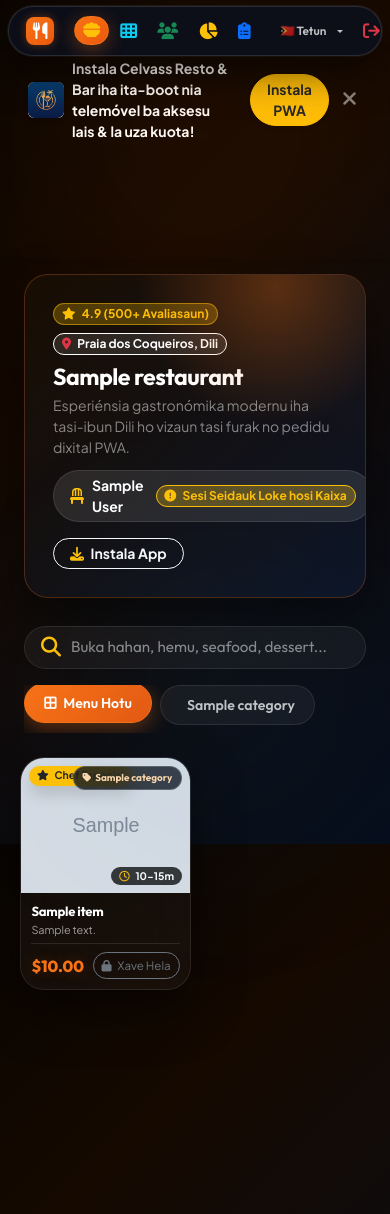
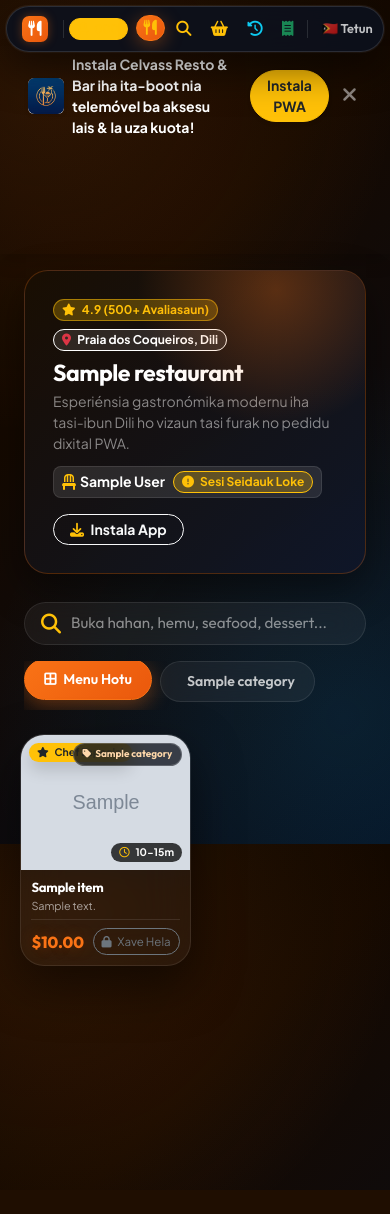
Before and after one commit to Gaio27/sistema-pedidu-delicious, a Django app: a page that uses templates/base/base.html in a window 390 px wide. After the commit the page ends 1190 px from the top, so only its background shows below. Run offline with Django 5.2, Linux system fonts and the light colour scheme; a user stored in the database is signed in; tables that the repository leaves empty hold one stand-in row (values such as "Sample post"); grey boxes marked "Sample" are stand-in pictures; data that the repository does not hold is empty; parts of the project's set-up code (start-up, migrations or seed data) failed here and were passed over; some libraries are stand-ins or nearby versions.

Commit message:
feat(ui): optimize dock navigation, inline search morph, compact mobile session text, and boost rendering performance

```diff
--- a/static/css/style.css
+++ b/static/css/style.css
@@ -55,7 +55,10 @@
 
 body {
   font-family: 'Plus Jakarta Sans', -apple-system, BlinkMacSystemFont, 'Segoe UI', Roboto, sans-serif;
-  background: linear-gradient(135deg, #090500 0%, #150900 35%, #070e1c 100%) fixed;
+  background:
+    radial-gradient(circle at 12% 10%, rgba(249, 115, 22, 0.14) 0%, transparent 42%),
+    radial-gradient(circle at 88% 85%, rgba(14, 165, 233, 0.12) 0%, transparent 45%),
+    linear-gradient(135deg, #090500 0%, #150900 35%, #070e1c 100%) fixed;
   color: var(--text-body);
   margin: 0;
   padding: 0;
@@ -64,41 +67,6 @@ body {
   -moz-osx-font-smoothing: grayscale;
   position: relative;
   overflow-x: hidden;
-}
-
-/* Atmospheric Ambient Lighting Mesh */
-body::before,
-body::after {
-  content: '';
-  position: fixed;
-  border-radius: 50%;
-  pointer-events: none;
-  filter: blur(90px);
-  z-index: 0;
-  opacity: 0.35;
-  animation: float-ambient 10s ease-in-out infinite alternate;
-}
-
-body::before {
-  width: 550px;
-  height: 550px;
-  background: radial-gradient(circle, rgba(249, 115, 22, 0.25) 0%, transparent 70%);
-  top: -120px;
-  left: -100px;
-}
-
-body::after {
-  width: 500px;
-  height: 500px;
-  background: radial-gradient(circle, rgba(14, 165, 233, 0.18) 0%, transparent 70%);
-  bottom: -100px;
-  right: -80px;
-  animation-delay: 5s;
-}
-
-@keyframes float-ambient {
-  0% { transform: translate(0, 0) scale(1); }
-  100% { transform: translate(35px, -25px) scale(1.08); }
 }
 
 h1, h2, h3, h4, h5, h6, .brand-font {
@@ -191,19 +157,17 @@ h1, h2, h3, h4, h5, h6, .brand-font {
 .glass-card:hover,
 .card-custom:hover {
   border-color: var(--border-glass-hover) !important;
-  box-shadow: var(--shadow-hover) !important;
+  box-shadow: 0 12px 35px rgba(0, 0, 0, 0.55), 0 0 15px rgba(249, 115, 22, 0.1) !important;
 }
 
 /* Resto Hero Banner */
 .resto-hero-banner {
-  background: linear-gradient(135deg, rgba(25, 14, 2, 0.85) 0%, rgba(15, 23, 42, 0.85) 100%);
-  backdrop-filter: blur(24px);
-  -webkit-backdrop-filter: blur(24px);
+  background: linear-gradient(135deg, rgba(25, 14, 2, 0.92) 0%, rgba(15, 23, 42, 0.92) 100%);
   border: 1px solid rgba(249, 115, 22, 0.25);
   border-radius: var(--radius-lg);
   padding: 1.75rem;
   margin-bottom: 1.75rem;
-  box-shadow: 0 20px 50px rgba(0, 0, 0, 0.45);
+  box-shadow: 0 16px 40px rgba(0, 0, 0, 0.45);
   position: relative;
   overflow: hidden;
 }
@@ -1086,22 +971,32 @@ body.occupied-page #flyingDockWrapper,
   justify-content: center;
   padding: 0 0.75rem;
   pointer-events: none;
+  transform: translateZ(0);
+  will-change: transform;
 }
 
 .flying-glass-dock {
   pointer-events: auto;
   display: inline-flex;
   align-items: center;
-  gap: 0.35rem;
-  background: var(--dock-bg, rgba(12, 17, 28, 0.9));
-  backdrop-filter: blur(28px);
-  -webkit-backdrop-filter: blur(28px);
+  gap: 0.25rem;
+  background: rgba(12, 17, 28, 0.92);
+  backdrop-filter: blur(16px);
+  -webkit-backdrop-filter: blur(16px);
   border: 1px solid var(--dock-border, rgba(255, 255, 255, 0.12));
   border-radius: var(--dock-radius, 9999px);
-  padding: 0.35rem 0.75rem;
+  padding: 0.35rem 0.65rem;
   box-shadow: 0 16px 40px rgba(0, 0, 0, 0.55), 0 0 1px 1px rgba(255, 255, 255, 0.08);
-  transition: all 0.3s cubic-bezier(0.16, 1, 0.3, 1);
-  max-width: 96vw;
+  transition: border-color 0.25s ease, box-shadow 0.25s ease;
+  max-width: 98vw;
+  overflow-x: auto;
+  white-space: nowrap;
+  scrollbar-width: none;
+  -webkit-overflow-scrolling: touch;
+}
+
+.flying-glass-dock::-webkit-scrollbar {
+  display: none;
 }
 
 .flying-glass-dock:hover {
@@ -1112,8 +1007,8 @@ body.occupied-page #flyingDockWrapper,
 .dock-item-btn {
   display: inline-flex;
   align-items: center;
-  gap: 0.45rem;
-  padding: 0.42rem 0.8rem;
+  gap: 0.4rem;
+  padding: 0.38rem 0.72rem;
   border-radius: var(--radius-pill);
   color: rgba(255, 255, 255, 0.75);
   text-decoration: none;
@@ -1124,23 +1019,23 @@ body.occupied-page #flyingDockWrapper,
   background: transparent;
   cursor: pointer;
   white-space: nowrap;
-  transition: all 0.22s cubic-bezier(0.16, 1, 0.3, 1);
+  transition: all 0.2s cubic-bezier(0.16, 1, 0.3, 1);
 }
 
 .dock-item-btn i {
-  font-size: 1.05rem;
-  transition: transform 0.22s ease, color 0.22s ease;
+  font-size: 1.02rem;
+  transition: transform 0.2s ease, color 0.2s ease;
 }
 
 /* macOS magnification zoom on hover */
 .dock-item-btn:hover {
   color: #ffffff;
   background: rgba(255, 255, 255, 0.08);
-  transform: translateY(-2px) scale(1.05);
+  transform: translateY(-2px) scale(1.04);
 }
 
 .dock-item-btn:hover i {
-  transform: scale(1.18);
+  transform: scale(1.15);
   color: var(--primary-color);
 }
 
@@ -1155,22 +1050,60 @@ body.occupied-page #flyingDockWrapper,
 
 .dock-divider {
   width: 1px;
-  height: 22px;
+  height: 20px;
   background: rgba(255, 255, 255, 0.12);
-  margin: 0 0.2rem;
+  margin: 0 0.15rem;
+}
+
+/* Morphing Inline Dock Search Bar */
+.dock-search-inline {
+  min-width: 220px;
+  max-width: 480px;
+  padding: 0.15rem 0.35rem;
+}
+
+.dock-search-input {
+  background: transparent !important;
+  border: none !important;
+  color: #ffffff !important;
+  outline: none !important;
+  box-shadow: none !important;
+  font-family: 'Outfit', sans-serif;
+  font-size: 0.85rem;
+  width: 100%;
+}
+
+.dock-search-input::placeholder {
+  color: rgba(255, 255, 255, 0.45) !important;
+  font-size: 0.8rem;
 }
 
 @media (max-width: 767.98px) {
   .flying-glass-dock-wrapper {
-    top: 0.4rem;
-    padding: 0 0.4rem;
+    top: 0.35rem;
+    padding: 0 0.35rem;
   }
   .flying-glass-dock {
-    padding: 0.25rem 0.5rem;
-    gap: 0.15rem;
+    padding: 0.22rem 0.4rem;
+    gap: 0.12rem;
+    max-width: 98vw;
   }
   .dock-item-btn {
-    padding: 0.32rem 0.5rem;
-    font-size: 0.74rem;
+    padding: 0.28rem 0.42rem;
+    font-size: 0.72rem;
+    gap: 0.2rem;
+  }
+  .dock-item-btn i {
+    font-size: 0.95rem;
+  }
+  #current-lang-label::after {
+    display: none !important;
+  }
+  .dock-divider {
+    height: 18px;
+    margin: 0 0.1rem;
+  }
+  .dock-search-inline {
+    min-width: 180px;
   }
 }
--- a/static/js/customer.js
+++ b/static/js/customer.js
@@ -60,18 +60,46 @@ class CustomerApp {
 
     // Search bar
     const searchInput = document.getElementById('menu-search');
+    const dockSearchInput = document.getElementById('dock-search-input');
+
+    const applySearch = (q) => {
+      document.querySelectorAll('.menu-item-col').forEach((card) => {
+        const name = (card.dataset.name || '').toLowerCase();
+        const desc = (card.dataset.desc || '').toLowerCase();
+        if (!q || name.includes(q) || desc.includes(q)) {
+          card.style.display = 'block';
+        } else {
+          card.style.display = 'none';
+        }
+      });
+    };
+
     if (searchInput) {
       searchInput.addEventListener('input', (e) => {
         const q = e.target.value.toLowerCase().trim();
-        document.querySelectorAll('.menu-item-col').forEach((card) => {
-          const name = (card.dataset.name || '').toLowerCase();
-          const desc = (card.dataset.desc || '').toLowerCase();
-          if (name.includes(q) || desc.includes(q)) {
-            card.style.display = 'block';
-          } else {
-            card.style.display = 'none';
-          }
-        });
+        if (dockSearchInput && dockSearchInput.value !== e.target.value) {
+          dockSearchInput.value = e.target.value;
+        }
+        applySearch(q);
+      });
+    }
+
+    if (dockSearchInput) {
+      dockSearchInput.addEventListener('input', (e) => {
+        const q = e.target.value.toLowerCase().trim();
+        if (searchInput && searchInput.value !== e.target.value) {
+          searchInput.value = e.target.value;
+        }
+        applySearch(q);
+        const grid = document.getElementById('menu-grid');
+        if (grid && window.scrollY < 200) {
+          grid.scrollIntoView({ behavior: 'smooth', block: 'start' });
+        }
+      });
+      dockSearchInput.addEventListener('keydown', (e) => {
+        if (e.key === 'Escape') {
+          closeDockSearch();
+        }
       });
     }
   }
@@ -339,9 +367,9 @@ class CustomerApp {
 
             return `
             <div class="p-3 border border-secondary border-opacity-25 rounded-3 mb-2 bg-dark bg-opacity-40">
-              <div class="d-flex justify-content-between align-items-center mb-1">
-                <span class="fw-bold text-white fs-6">${ord.order_code}</span>
-                <span class="badge badge-status ${statusClass}">${statusText}</span>
+              <div class="d-flex flex-wrap justify-content-between align-items-center gap-1 mb-2">
+                <span class="fw-bold text-white fs-6 text-truncate" style="max-width: 140px;">${ord.order_code}</span>
+                <span class="badge badge-status ${statusClass} text-wrap" style="font-size: 0.72rem; padding: 0.32rem 0.55rem; max-width: 100%; white-space: normal;">${statusText}</span>
               </div>
               <div class="small text-white-50 mb-2">
                 ${ord.items.map((i) => `<span class="text-white">${i.quantity}x</span> ${i.menu_name_snapshot}`).join(', ')}
@@ -442,6 +470,68 @@ class CustomerApp {
 }
 
 /**
+ * Global Navigation & Dock Inline Search Controllers
+ */
+function scrollToMenuCatalog() {
+  const dockMenuBtn = document.getElementById('dock-btn-menu');
+  if (dockMenuBtn) {
+    document.querySelectorAll('.flying-glass-dock .dock-item-btn').forEach(b => b.classList.remove('active'));
+    dockMenuBtn.classList.add('active');
+  }
+  const el = document.getElementById('menu-grid');
+  if (el) {
+    el.scrollIntoView({ behavior: 'smooth', block: 'start' });
+  }
+}
+
+function scrollToActiveOrders() {
+  const dockStatusBtn = document.getElementById('dock-btn-status');
+  if (dockStatusBtn) {
+    document.querySelectorAll('.flying-glass-dock .dock-item-btn').forEach(b => b.classList.remove('active'));
+    dockStatusBtn.classList.add('active');
+  }
+  const el = document.getElementById('customer-active-orders');
+  if (el && el.children.length > 0) {
+    el.scrollIntoView({ behavior: 'smooth', block: 'start' });
+  } else {
+    showToast(t('alert_waiting_desc') || "Seidauk iha pedidu ativu ba sesi meza ne'e.", 'info');
+  }
+}
+
+function toggleDockSearch() {
+  const normalItems = document.getElementById('dock-normal-items');
+  const searchBox = document.getElementById('dock-search-box');
+  const input = document.getElementById('dock-search-input');
+  if (normalItems && searchBox) {
+    normalItems.style.setProperty('display', 'none', 'important');
+    searchBox.style.setProperty('display', 'flex', 'important');
+    if (input) {
+      input.focus();
+    }
+  }
+}
+
+function closeDockSearch() {
+  const normalItems = document.getElementById('dock-normal-items');
+  const searchBox = document.getElementById('dock-search-box');
+  const input = document.getElementById('dock-search-input');
+  const menuSearch = document.getElementById('menu-search');
+  if (normalItems && searchBox) {
+    searchBox.style.setProperty('display', 'none', 'important');
+    normalItems.style.removeProperty('display');
+    if (input) {
+      input.value = '';
+    }
+    if (menuSearch) {
+      menuSearch.value = '';
+    }
+    document.querySelectorAll('.menu-item-col').forEach((card) => {
+      card.style.display = 'block';
+    });
+  }
+}
+
+/**
  * Filter menu by category slug
  */
 function filterByCategory(slug) {
--- a/static/js/i18n.js
+++ b/static/js/i18n.js
@@ -91,7 +91,7 @@ const translations = {
     select_table: "Hili Meza",
     switch_table: "Troka Meza",
     active_session: "Sesi Ativu",
-    session_not_opened: "Sesi Seidauk Loke hosi Kaixa",
+    session_not_opened: "Sesi Seidauk Loke",
     guests: "Konvidadu",
     people: "Ema",
     request_bill: "Husu Konta (Bill)",
@@ -116,7 +116,7 @@ const translations = {
     order_status_title: "Status Ita-boot nia Pedidu",
 
     // Order Status Flow
-    status_waiting: "⏳ Hein Verifikasaun Kaixa",
+    status_waiting: "⏳ Hein Kaixa",
     status_confirmed: "✅ Kaixa Konfirma Ona",
     status_preparing: "🍳 Dapur Hahu Tein",
     status_ready: "🔔 Hahan Prontu Ona",
@@ -304,7 +304,7 @@ const translations = {
     select_table: "Selecionar Mesa",
     switch_table: "Trocar Mesa",
     active_session: "Sessão Ativa",
-    session_not_opened: "Sessão Não Aberta pelo Caixa",
+    session_not_opened: "Sessão Não Aberta",
     guests: "Convidados",
     people: "Pessoas",
     request_bill: "Pedir Conta (Bill)",
@@ -329,7 +329,7 @@ const translations = {
     order_status_title: "Estado do Seu Pedido",
 
     // Order Status Flow
-    status_waiting: "⏳ A aguardar verificação do caixa",
+    status_waiting: "⏳ Aguarda Caixa",
     status_confirmed: "✅ Confirmado pelo Caixa",
     status_preparing: "🍳 A Cozinhar na Cozinha",
     status_ready: "🔔 Pronto a Servir",
@@ -517,7 +517,7 @@ const translations = {
     select_table: "Select Table",
     switch_table: "Switch Table",
     active_session: "Active Session",
-    session_not_opened: "Session Not Opened by Cashier",
+    session_not_opened: "Session Not Open",
     guests: "Guests",
     people: "People",
     request_bill: "Request Bill",
@@ -542,7 +542,7 @@ const translations = {
     order_status_title: "Your Order Status",
 
     // Order Status Flow
-    status_waiting: "⏳ Waiting Cashier Verification",
+    status_waiting: "⏳ Waiting Cashier",
     status_confirmed: "✅ Confirmed by Cashier",
     status_preparing: "🍳 Cooking in Kitchen",
     status_ready: "🔔 Ready to Serve",
@@ -730,7 +730,7 @@ const translations = {
     select_table: "Pilih Meja",
     switch_table: "Ganti Meja",
     active_session: "Sesi Aktif",
-    session_not_opened: "Sesi Belum Dibuka Kasir",
+    session_not_opened: "Sesi Belum Buka",
     guests: "Tamu",
     people: "Orang",
     request_bill: "Minta Tagihan (Bill)",
@@ -755,7 +755,7 @@ const translations = {
     order_status_title: "Status Pesanan Anda",
 
     // Order Status Flow
-    status_waiting: "⏳ Menunggu Verifikasi Kasir",
+    status_waiting: "⏳ Menunggu Kasir",
     status_confirmed: "✅ Dikonfirmasi Kasir",
     status_preparing: "🍳 Sedang Dimasak",
     status_ready: "🔔 Makanan Siap Disajikan",
--- a/templates/base/base.html
+++ b/templates/base/base.html
@@ -69,20 +69,59 @@
   <header class="flying-glass-dock-wrapper" id="flyingDockWrapper">
     <nav class="flying-glass-dock" aria-label="Navegasaun Prinsipál">
 
+      <!-- Normal Dock Content Container -->
+      <div id="dock-normal-items" class="d-flex align-items-center gap-1">
         <!-- Brand Logo -->
-      <a class="dock-item-btn text-white fw-bold" href="{% if user.is_authenticated %}{% if user.is_admin %}/admin-portal/{% elif user.is_cashier %}/cashier/{% elif user.is_kitchen %}/kitchen/{% else %}/{% endif %}{% else %}{% if qr_token %}/t/{{ qr_token }}/{% else %}/{% endif %}{% endif %}">
-        <div class="brand-logo-icon" style="width: 28px; height: 28px; border-radius: 8px; background: var(--primary-gradient); display: flex; align-items: center; justify-content: center; font-size: 0.85rem; box-shadow: 0 0 10px var(--primary-glow);">
+        <a class="dock-item-btn text-white fw-bold px-2" href="{% if user.is_authenticated %}{% if user.is_admin %}/admin-portal/{% elif user.is_cashier %}/cashier/{% elif user.is_kitchen %}/kitchen/{% else %}/{% endif %}{% else %}{% if qr_token %}/t/{{ qr_token }}/{% else %}/{% endif %}{% endif %}">
+          <div class="brand-logo-icon" style="width: 26px; height: 26px; border-radius: 7px; background: var(--primary-gradient); display: flex; align-items: center; justify-content: center; font-size: 0.8rem; box-shadow: 0 0 10px var(--primary-glow);">
             <i class="fa-solid fa-utensils text-white"></i>
           </div>
-        <span class="d-none d-sm-inline">{{ current_restaurant.name }}</span>
+          <span class="d-none d-lg-inline">{{ current_restaurant.name }}</span>
         </a>
 
         <div class="dock-divider"></div>
 
-      <!-- ROLE SPECIFIC DOCK ITEMS -->
-      {% if user.is_authenticated %}
+        <!-- CONDITIONAL DOCK: CUSTOMER TABLE ORDERING VS STAFF PORTALS -->
+        {% if table or qr_token %}
+          <!-- CUSTOMER ORDERING DOCK (Active on Table Menu, whether scanned by guest or previewed by staff) -->
+          {% if table %}
+            <span class="badge bg-warning bg-opacity-20 border border-warning border-opacity-30 text-warning fw-bold px-2 py-1 rounded-pill me-1" style="font-size: 0.72rem;">
+              <i class="fa-solid fa-chair me-1"></i>
+              <span class="d-none d-md-inline">{{ table.display_name }}</span>
+              <span class="d-inline d-md-none">{{ table.table_code|default:table.display_name }}</span>
+            </span>
+          {% endif %}
+
+          <button type="button" class="dock-item-btn active" id="dock-btn-menu" onclick="scrollToMenuCatalog()" title="Katalógu Menu">
+            <i class="fa-solid fa-utensils text-warning"></i>
+            <span class="d-none d-md-inline" data-i18n="all_menu">Menu</span>
+          </button>
+
+          <button type="button" class="dock-item-btn" id="dock-btn-search" onclick="toggleDockSearch()" title="Buka Menu">
+            <i class="fa-solid fa-magnifying-glass text-warning"></i>
+            <span class="d-none d-md-inline" data-i18n="search">Buka</span>
+          </button>
+
+          <button type="button" class="dock-item-btn position-relative" id="dock-btn-cart" data-bs-toggle="offcanvas" data-bs-target="#cartOffcanvas" title="Karreta Pedidu">
+            <i class="fa-solid fa-basket-shopping text-warning"></i>
+            <span class="badge bg-warning text-dark rounded-pill" id="top-dock-cart-badge" style="display:none; font-size:0.65rem;">0</span>
+            <span class="d-none d-md-inline" data-i18n="cart_title">Karreta</span>
+          </button>
+
+          <button type="button" class="dock-item-btn" id="dock-btn-status" onclick="scrollToActiveOrders()" title="Status Pedidu">
+            <i class="fa-solid fa-clock-rotate-left text-info"></i>
+            <span class="d-none d-md-inline" data-i18n="status">Status</span>
+          </button>
+
+          <button type="button" class="dock-item-btn text-success" id="dock-btn-bill" onclick="if(typeof customerApp !== 'undefined') customerApp.requestBill();" title="Husu Konta">
+            <i class="fa-solid fa-receipt text-success"></i>
+            <span class="d-none d-md-inline" data-i18n="request_bill">Konta</span>
+          </button>
+
+        {% elif user.is_authenticated %}
+          <!-- STAFF DEDICATED ITEMS (Admin, Cashier, Kitchen Portals) -->
           {% if user.is_admin %}
-          <!-- ADMIN DEDICATED ITEMS (Strictly NO links to Cashier/Kitchen, no Django/QR clutter) -->
+            <!-- ADMIN DEDICATED ITEMS -->
             <button class="dock-item-btn active" data-dock-tab="#menu-panel">
               <i class="fa-solid fa-bowl-food text-warning"></i>
               <span class="d-none d-md-inline" data-i18n="menu_stock">Menu &amp; Stok</span>
@@ -140,31 +179,14 @@
               <i class="fa-solid fa-rotate text-info"></i>
             </button>
           {% endif %}
-      {% else %}
-        <!-- CUSTOMER VIEW TOP DOCK ITEMS -->
-        {% if table %}
-          <span class="dock-item-btn text-warning fw-bold">
-            <i class="fa-solid fa-chair text-warning"></i>
-            <span>{{ table.display_name }}</span>
-          </span>
-        {% endif %}
-        <a href="javascript:void(0)" onclick="const s = document.getElementById('menu-search'); if (s) { s.scrollIntoView({behavior:'smooth', block:'center'}); s.focus(); }" class="dock-item-btn">
-          <i class="fa-solid fa-magnifying-glass text-warning"></i>
-          <span class="d-none d-sm-inline" data-i18n="search">Buka</span>
-        </a>
-        <a href="javascript:void(0)" data-bs-toggle="offcanvas" data-bs-target="#cartOffcanvas" class="dock-item-btn position-relative">
-          <i class="fa-solid fa-basket-shopping text-warning"></i>
-          <span class="badge bg-warning text-dark rounded-pill" id="top-dock-cart-badge" style="display:none; font-size:0.65rem;">0</span>
-          <span class="d-none d-sm-inline" data-i18n="cart_title">Karreta</span>
-        </a>
         {% endif %}
 
         <div class="dock-divider"></div>
 
-      <!-- Language Selector Pill -->
+        <!-- Ultra-Compact Language Selector Pill (Fits mobile without overflow) -->
         <div class="dropdown">
-        <button class="dock-item-btn dropdown-toggle" type="button" data-bs-toggle="dropdown" id="current-lang-label">
-          🇹🇱 <span class="d-none d-md-inline">Tetun</span>
+          <button class="dock-item-btn dropdown-toggle px-2 py-1" type="button" data-bs-toggle="dropdown" id="current-lang-label" style="font-size: 0.8rem; border-radius: 9999px;">
+            🇹🇱<span class="d-none d-lg-inline ms-1">Tetun</span>
           </button>
           <ul class="dropdown-menu dropdown-menu-end shadow">
             <li><a class="dropdown-item" href="javascript:void(0)" onclick="setLanguage('tet')">🇹🇱 Tetun</a></li>
@@ -174,18 +196,36 @@
           </ul>
         </div>
 
-      <!-- User Profile / Logout or Staff Login -->
+        <!-- Staff / Role Quick Return Link or Logout -->
         {% if user.is_authenticated %}
+          {% if table or qr_token %}
+            <!-- If staff is previewing customer table, provide direct return button to their portal -->
+            <a href="{% if user.is_admin %}/admin-portal/{% elif user.is_cashier %}/cashier/{% elif user.is_kitchen %}/kitchen/{% else %}/{% endif %}" class="dock-item-btn text-warning" title="Fila ba Dashboard Staff">
+              <i class="fa-solid fa-arrow-left"></i>
+              <span class="d-none d-md-inline">{% if user.is_cashier %}Kaixa{% elif user.is_admin %}Admin{% elif user.is_kitchen %}Dapur{% else %}Fila{% endif %}</span>
+            </a>
+          {% else %}
             <a href="{% url 'logout' %}" class="dock-item-btn text-danger" title="Sai (Logout)">
               <i class="fa-solid fa-arrow-right-from-bracket"></i>
               <span class="d-none d-lg-inline">Sai</span>
             </a>
+          {% endif %}
         {% else %}
           <a href="{% url 'login' %}" class="dock-item-btn text-warning" title="Portal Staff">
             <i class="fa-solid fa-shield-halved"></i>
             <span class="d-none d-sm-inline" data-i18n="login_staff">Staff</span>
           </a>
         {% endif %}
+      </div>
+
+      <!-- Morphing Inline Dock Search Bar (Revealed when search button is clicked in dock) -->
+      <div id="dock-search-box" class="dock-search-inline align-items-center w-100" style="display: none !important;">
+        <i class="fa-solid fa-magnifying-glass text-warning me-2 fs-6"></i>
+        <input type="text" id="dock-search-input" class="dock-search-input flex-grow-1" placeholder="Buka menu hahan, hemu, seafood..." autocomplete="off">
+        <button type="button" class="btn btn-link text-white-50 p-0 ms-2" onclick="closeDockSearch()" title="Taka">
+          <i class="fa-solid fa-circle-xmark fs-5"></i>
+        </button>
+      </div>
 
     </nav>
   </header>
--- a/templates/customer/index.html
+++ b/templates/customer/index.html
@@ -4,7 +4,7 @@
 {% block title %}{{ table.display_name }} — {{ current_restaurant.name }}{% endblock %}
 
 {% block content %}
-<div class="container" style="max-width: 960px; padding-bottom: 120px;">
+<div class="container" style="max-width: 960px; padding-bottom: 70px;">
 
   <!-- Restaurant Hero Banner -->
   <div class="resto-hero-banner">
@@ -22,15 +22,17 @@
         <p class="text-white-50 small mb-2">Esperiénsia gastronómika modernu iha tasi-ibun Dili ho vizaun tasi furak no pedidu dixital PWA.</p>
 
         <!-- Table & Session Status Badge -->
-        <div class="d-inline-flex align-items-center gap-2 bg-white bg-opacity-10 rounded-pill px-3 py-1 mt-1 border border-white border-opacity-10">
-          <i class="fa-solid fa-chair text-warning"></i>
-          <span class="fw-bold small text-white">{{ table.display_name|default:"Meza Seidauk Hili" }}</span>
+        <div class="d-inline-flex flex-wrap align-items-center gap-2 bg-white bg-opacity-10 rounded-3 px-2 py-1 mt-1 border border-white border-opacity-10" style="max-width: 100%;">
+          <div class="d-flex align-items-center gap-1 text-truncate" style="max-width: 160px;">
+            <i class="fa-solid fa-chair text-warning"></i>
+            <span class="fw-bold small text-white text-truncate" title="{{ table.display_name }}">{{ table.display_name|default:"Meza Seidauk Hili" }}</span>
+          </div>
           {% if session and session.is_active %}
-            <span class="badge bg-success bg-opacity-25 border border-success text-success rounded-pill small ms-1">
+            <span class="badge bg-success bg-opacity-25 border border-success text-success rounded-pill small text-nowrap">
               <i class="fa-solid fa-circle-check me-1"></i> <span data-i18n="active_session">Sesi Ativu</span> ({{ session.guest_count }} <span data-i18n="people">Ema</span>)
             </span>
           {% else %}
-            <span class="badge bg-warning bg-opacity-25 border border-warning text-warning rounded-pill small ms-1">
+            <span class="badge bg-warning bg-opacity-25 border border-warning text-warning rounded-pill small text-nowrap">
               <i class="fa-solid fa-circle-exclamation me-1"></i> <span data-i18n="session_not_opened">Sesi Seidauk Loke</span>
             </span>
           {% endif %}
```
Also changed, not shown: other parts of static/css/style.css (+12 -93 lines), other parts of templates/base/base.html (+0 -39 lines). Lines whose indentation alone changed are shown as unchanged.
